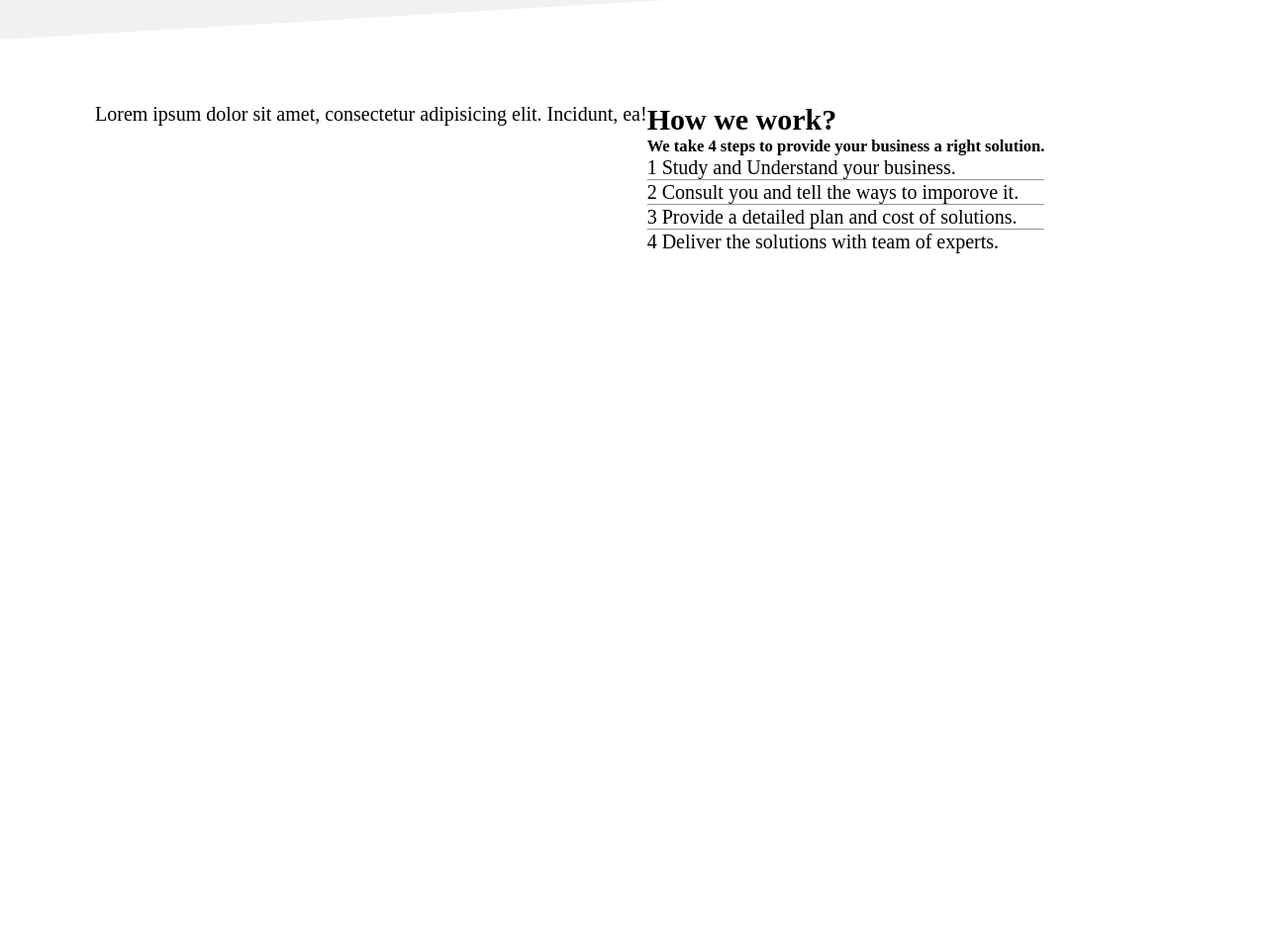
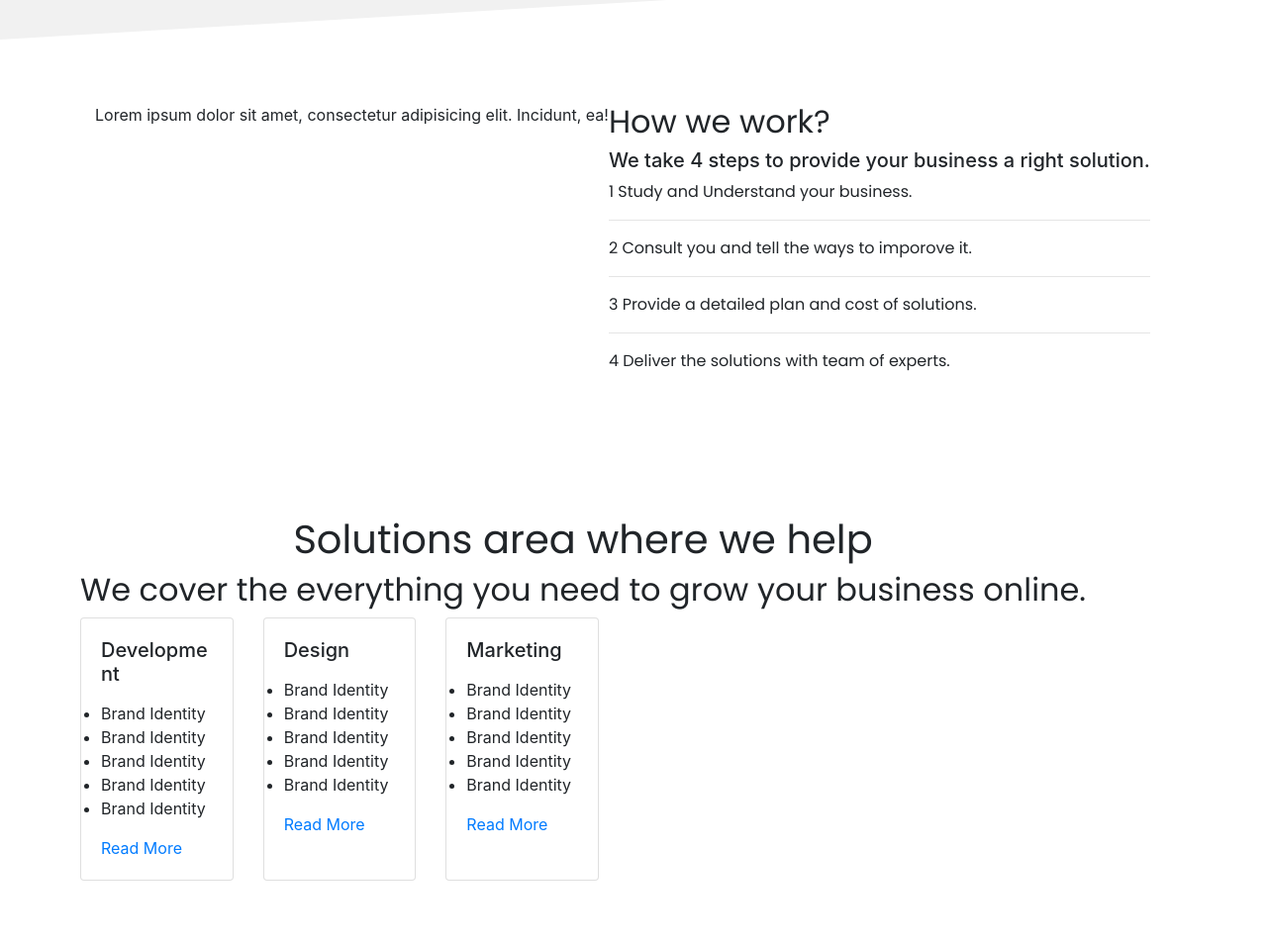
Before and after one commit to softles/web_bt, a plain HTML site: page index.html in a window 1280 px wide. Shown: the part 720-1674 px from the top of the page at 99% size. Before the commit the page ends 1040 px from the top, so only its background shows below. Drawn offline with nearby package versions, Linux system fonts and the light colour scheme.

Commit message:
Solutions area where we help updated, Bootstrap Added

```diff
--- a/index.html
+++ b/index.html
@@ -1,4 +1,5 @@
 <html lang="en">
+
 <head>
     <meta charset="UTF-8">
     <meta name="viewport" content="width=device-width, initial-scale=1.0">
@@ -6,16 +7,20 @@
 
     <link href="https://fonts.googleapis.com/css?family=Poppins|Roboto&display=swap" rel="stylesheet">
     <link rel="stylesheet" href="style.css">
+    <!-- Bootstrap CSS -->
+    <link rel="stylesheet" href="https://stackpath.bootstrapcdn.com/bootstrap/4.4.1/css/bootstrap.min.css"
+        integrity="sha384-Vkoo8x4CGsO3+Hhxv8T/Q5PaXtkKtu6ug5TOeNV6gBiFeWPGFN9MuhOf23Q9Ifjh" crossorigin="anonymous">
 
     <title>Softles : Home Page</title>
 
 </head>
+
 <body>
 
     <header>
         <nav>
             <div class="website_logo">
-                <img src="" alt="Logo"/>
+                <img src="" alt="Logo" />
             </div>
 
             <div class="nav_links">
@@ -32,7 +37,7 @@
 
         <section>
 
-            <h1 class="header_head">Plug your Business<br/>with Right <span>Solutions.</span></h1>
+            <h1 class="header_head">Plug your Business<br />with Right <span>Solutions.</span></h1>
 
             <div class="primary_buttons">
                 <a href="#"><button class="primary_buttons_primary">Book a free Consultant</button></a>
@@ -49,15 +54,88 @@
                 <h5>We take 4 steps to provide your business a right solution.</h5>
                 <span>
                     <p><span>1</span> Study and Understand your business.</p>
-                    <hr/>
+                    <hr />
                     <p><span>2</span> Consult you and tell the ways to imporove it.</p>
-                    <hr/>
+                    <hr />
                     <p><span>3</span> Provide a detailed plan and cost of solutions.</p>
-                    <hr/>
+                    <hr />
                     <p><span>4</span> Deliver the solutions with team of experts.</p>
                 </span>
             </div>
         </section>
+
+        <section class="solution_area_section">
+            <div class="row">
+                <div class="solution_area_info text-center">
+                    <h1>Solutions area where we help
+                        <h2>We cover the everything you need to grow your business online. </h2>
+                    </h1>
+                </div>
+                <div class="solution_area_cards">
+                    <div class="card-deck">
+                        <div class="card">
+                            <div class="card-body">
+                                <h5 class="card-title">Development</h5>
+                                <p class="card-text">
+                                    <ul>
+                                        <li>Brand Identity </li>
+                                        <li>Brand Identity </li>
+                                        <li>Brand Identity </li>
+                                        <li>Brand Identity </li>
+                                        <li>Brand Identity </li>
+                                    </ul>
+                                </p>
+                                <a href="#">Read More</a>
+                            </div>
+                        </div>
+                        <div class="card">
+                            <div class="card-body">
+                                <h5 class="card-title">Design</h5>
+                                <p class="card-text">
+                                        <ul>
+                                                <li>Brand Identity </li>
+                                                <li>Brand Identity </li>
+                                                <li>Brand Identity </li>
+                                                <li>Brand Identity </li>
+                                                <li>Brand Identity </li>
+                                        </ul>
+                                </p>
+                                <a href="#">Read More</a>
+                            </div>
+                        </div>
+                        <div class="card">
+                            <div class="card-body">
+                                <h5 class="card-title">Marketing</h5>
+                                <p class="card-text">
+                                        <ul>
+                                                <li>Brand Identity </li>
+                                                <li>Brand Identity </li>
+                                                <li>Brand Identity </li>
+                                                <li>Brand Identity </li>
+                                                <li>Brand Identity </li>
+                                        </ul>
+                                </p>
+                                <a href="#">Read More</a>
+                            </div>
+                        </div>
+                    </div>
+                </div>
+            </div>
+        </section>
+
     </main>
+
+    <!-- jQuery first, then Popper.js, then Bootstrap JS -->
+    <script src="https://code.jquery.com/jquery-3.4.1.slim.min.js"
+        integrity="sha384-J6qa4849blE2+poT4WnyKhv5vZF5SrPo0iEjwBvKU7imGFAV0wwj1yYfoRSJoZ+n" crossorigin="anonymous">
+    </script>
+    <script src="https://cdn.jsdelivr.net/npm/popper.js@1.16.0/dist/umd/popper.min.js"
+        integrity="sha384-Q6E9RHvbIyZFJoft+2mJbHaEWldlvI9IOYy5n3zV9zzTtmI3UksdQRVvoxMfooAo" crossorigin="anonymous">
+    </script>
+    <script src="https://stackpath.bootstrapcdn.com/bootstrap/4.4.1/js/bootstrap.min.js"
+        integrity="sha384-wfSDF2E50Y2D1uUdj0O3uMBJnjuUD4Ih7YwaYd1iqfktj0Uod8GCExl3Og8ifwB6" crossorigin="anonymous">
+    </script>
+
 </body>
+
 </html>
--- a/style.css
+++ b/style.css
@@ -8,6 +8,33 @@
 body {
   font-size: 20px;
 }
+
+/*Typography*/
+
+
+
+h1, h2, h3, h4, p {
+  font-family: 'Poppins', sans-serif;
+}
+
+h1 {
+  font-family: Poppins;
+  font-size: 50px;
+  font-weight: bold;
+  font-stretch: normal;
+  font-style: normal;
+  line-height: 1.52;
+}
+
+h2{
+  font-family: Poppins;
+  font-size: 40px;
+  font-stretch: normal;
+  font-style: normal;
+  line-height: 1.52;
+}
+
+
 
 body header {
   background-color: #f1f1f1;
```
